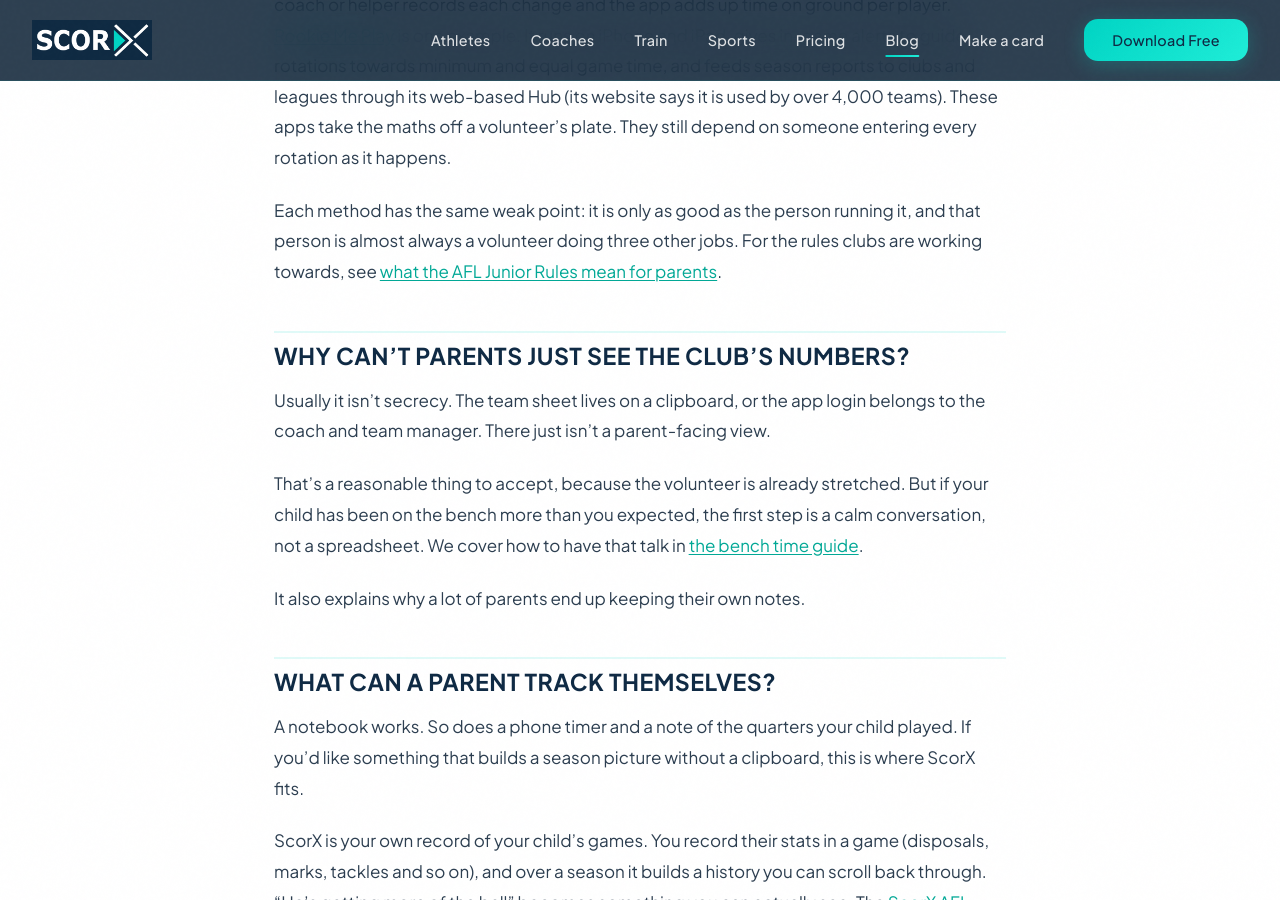
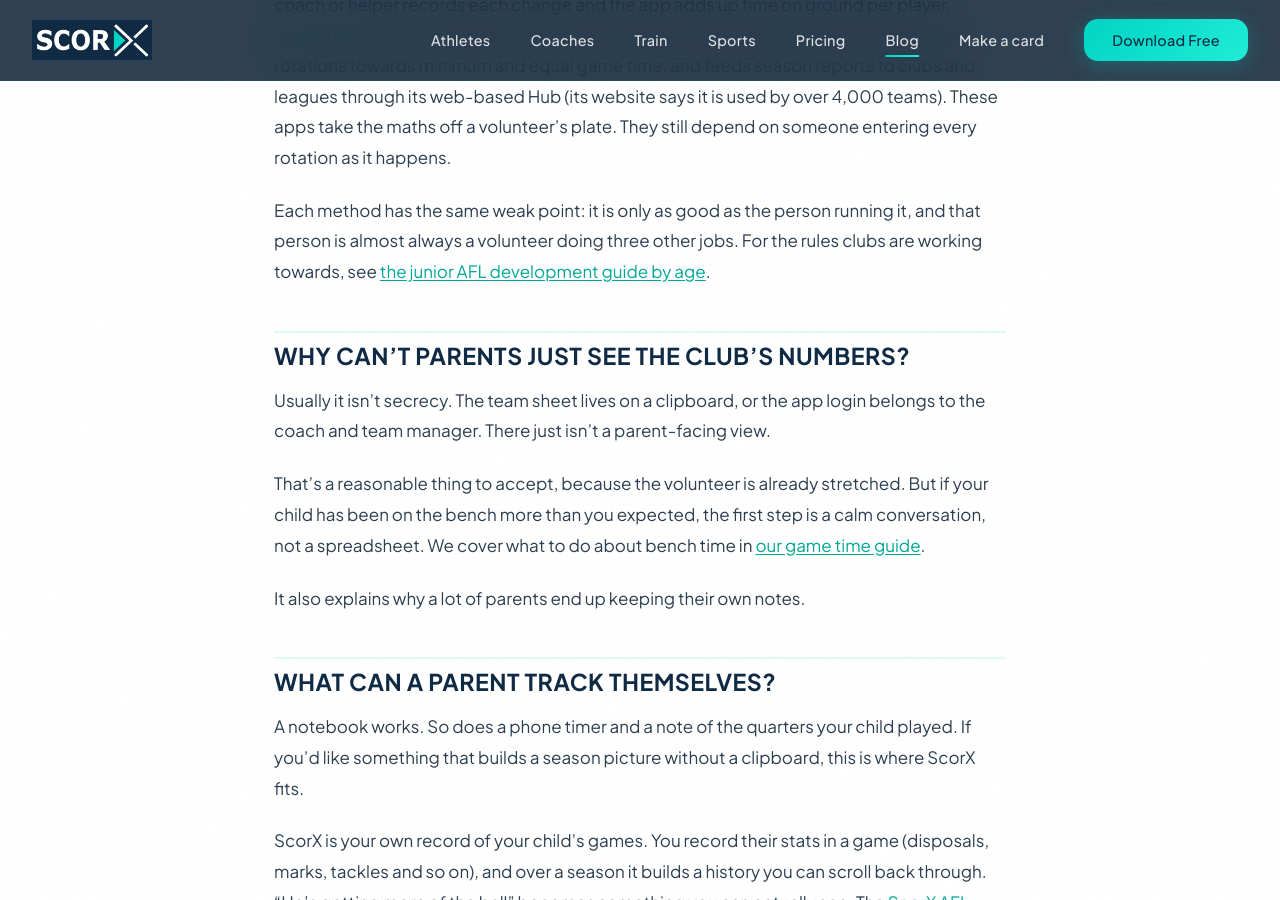
Before and after one commit to twineappdev-scorx/scorx-website, a Jekyll site: the page built from _posts/2027-02-15-how-clubs-track-junior-game-time.md, in a window 1280 px wide and 900 px high, scrolled down 1790 px. Built offline with Jekyll 4.4.1, drawn with Linux system fonts in a browser that asks for light colours; some of the changed text lies outside the part shown.

Commit message:
Repoint dropped blog slugs to absorbing posts
Co-Authored-By: Claude Opus 5.5 <noreply@anthropic.com>
Claude-Session: https://claude.ai/code/session_018F7jLWbjtJyvNY4FiHtT43

```diff
--- a/_posts/2027-02-15-how-clubs-track-junior-game-time.md
+++ b/_posts/2027-02-15-how-clubs-track-junior-game-time.md
@@ -36,13 +36,13 @@ Here is what happens on a typical Saturday at a junior club, in roughly the orde
 
 **3. A dedicated game-day app.** More clubs now use an app on a phone or tablet where a coach or helper records each change and the app adds up time on ground per player. [Rookie Me Play](https://www.rookieme.com/play/solutions/junior-teams/) is one example. It runs on iPhone and iPad, gives in-game alerts to guide rotations towards minimum and equal game time, and feeds season reports to clubs and leagues through its web-based Hub (its website says it is used by over 4,000 teams). These apps take the maths off a volunteer's plate. They still depend on someone entering every rotation as it happens.
 
-Each method has the same weak point: it is only as good as the person running it, and that person is almost always a volunteer doing three other jobs. For the rules clubs are working towards, see [what the AFL Junior Rules mean for parents](https://www.scorx.com.au/blog/afl-junior-rules-explained-parents/).
+Each method has the same weak point: it is only as good as the person running it, and that person is almost always a volunteer doing three other jobs. For the rules clubs are working towards, see [the junior AFL development guide by age](https://www.scorx.com.au/blog/afl-junior-development-guide-by-age/).
 
 ## Why can't parents just see the club's numbers?
 
 Usually it isn't secrecy. The team sheet lives on a clipboard, or the app login belongs to the coach and team manager. There just isn't a parent-facing view.
 
-That's a reasonable thing to accept, because the volunteer is already stretched. But if your child has been on the bench more than you expected, the first step is a calm conversation, not a spreadsheet. We cover how to have that talk in [the bench time guide](https://www.scorx.com.au/blog/junior-footy-bench-time-what-to-do/).
+That's a reasonable thing to accept, because the volunteer is already stretched. But if your child has been on the bench more than you expected, the first step is a calm conversation, not a spreadsheet. We cover what to do about bench time in [our game time guide](https://www.scorx.com.au/blog/junior-afl-game-time-player-development/).
 
 It also explains why a lot of parents end up keeping their own notes.
 
@@ -68,7 +68,7 @@ Then use ScorX as the other half. The club's tool tells the coach how the team i
 
 If you're weighing them up, [ScorX vs Rookie Me Play](https://www.scorx.com.au/scorx-vs-rookie-me.html) sets out what each is built for, and why plenty of families use both.
 
-To understand what the numbers mean once you have them, start with [why game time matters for development](https://www.scorx.com.au/blog/junior-afl-game-time-player-development/) and [why rotations matter for every position](https://www.scorx.com.au/blog/junior-footy-rotations-development/).
+To understand what the numbers mean once you have them, see [why rotating through positions matters for development](https://www.scorx.com.au/blog/junior-afl-positions-player-development/).
 
 ---
 
```
